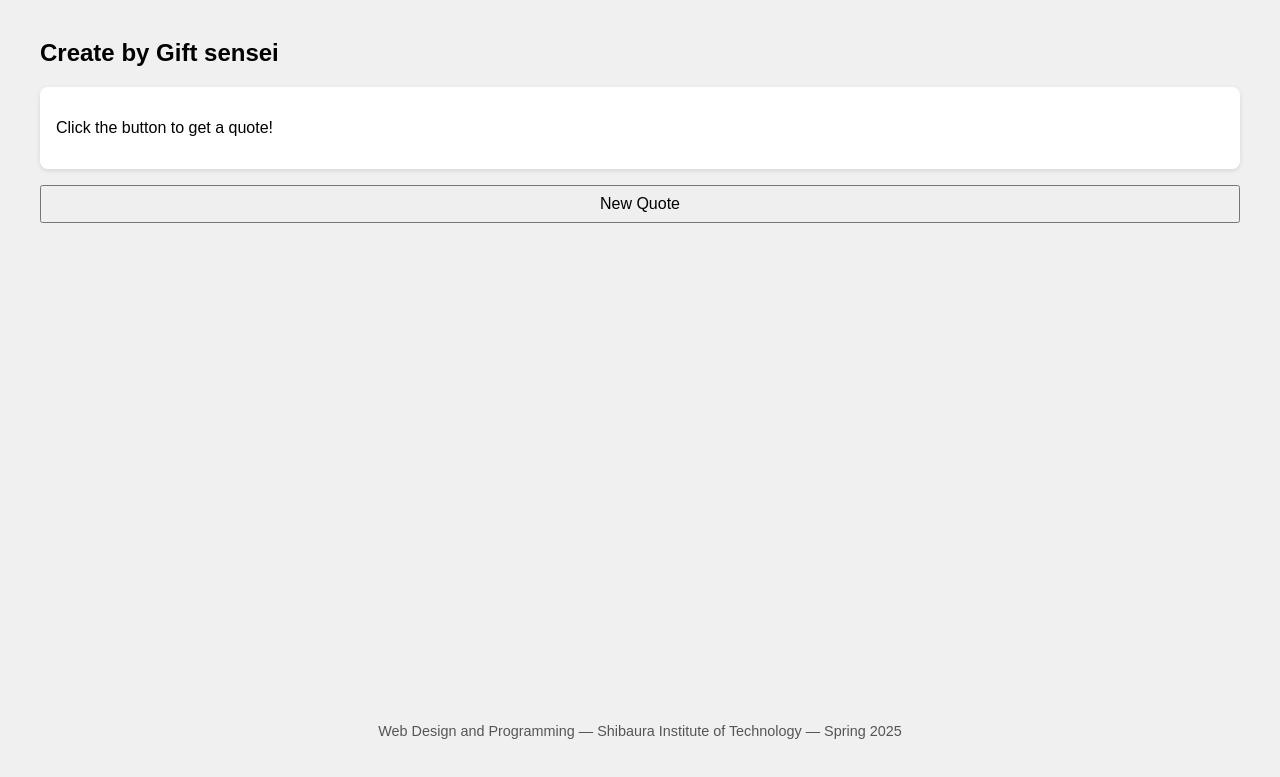
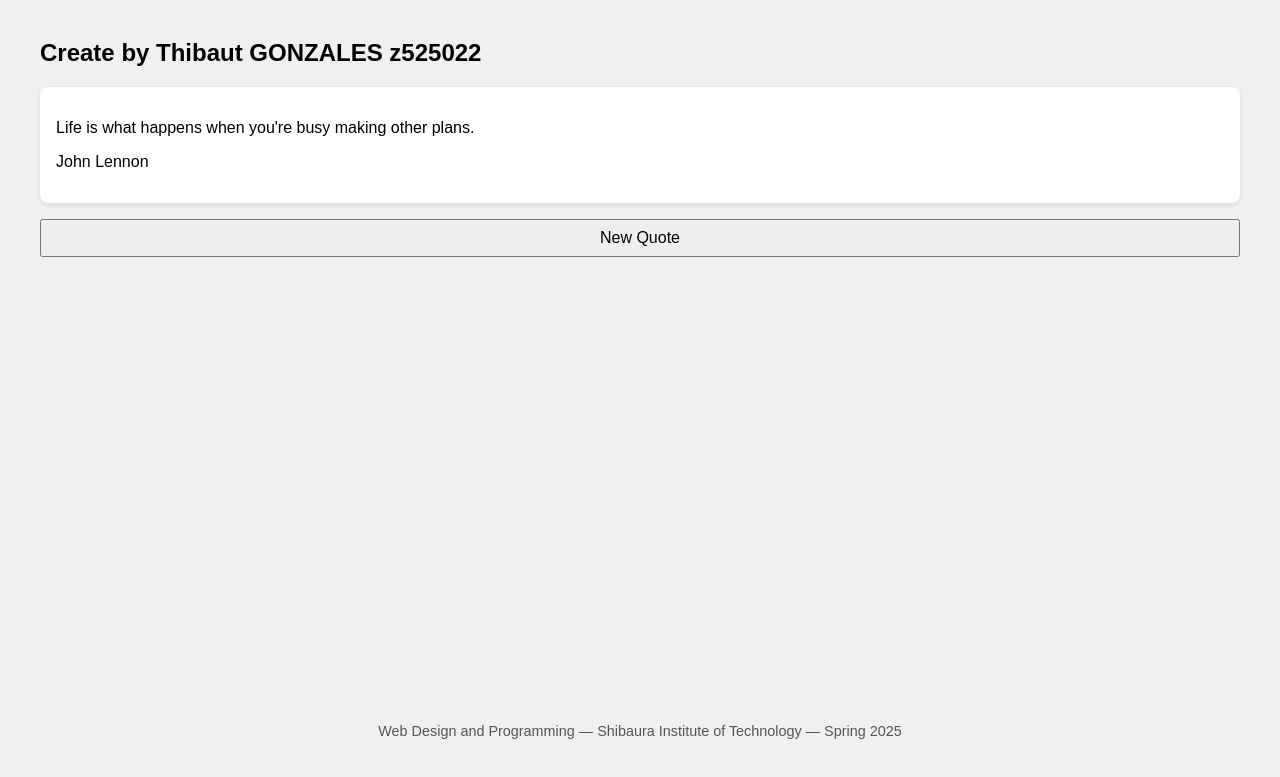
Before and after one commit to Z525022-GonzalesThibautThomas-Thibaut/wdpweek5homework, a plain HTML site: page index.html in a window 1280 px wide. Shown: the part 101-878 px from the top of the page. Drawn offline with Linux system fonts and the light colour scheme.

Commit message:
Part1 Done

```diff
--- a/index.html
+++ b/index.html
@@ -40,7 +40,7 @@
 <body>
 
   <h1>Quote generator homework</h1>
-  <h2>Create by Gift sensei </h2> <!-- Change XXXX to your name and student ID-->
+  <h2>Create by Thibaut GONZALES z525022 </h2> <!-- Change XXXX to your name and student ID-->
 
   <div id="quoteBox">
     <p id="quote">Click the button to get a quote!</p>
@@ -60,8 +60,12 @@
 
     function getQuote() {
 
-      //INPUT YOUR CODE HERE
-      //HINT: Use fetch() to get quote from "quotes.json"
+      fetch("https://z525022-gonzalesthibautthomas-thibaut.github.io/wdpweek5homework/quotes.json").then(response =>  response.json()).then(data => {
+        const random = Math.floor(Math.random() * data.length);
+        document.getElementById("quote").textContent = data[random].q;
+        document.getElementById("author").textContent = data[random].a;
+
+      });
 
 
     }
```
